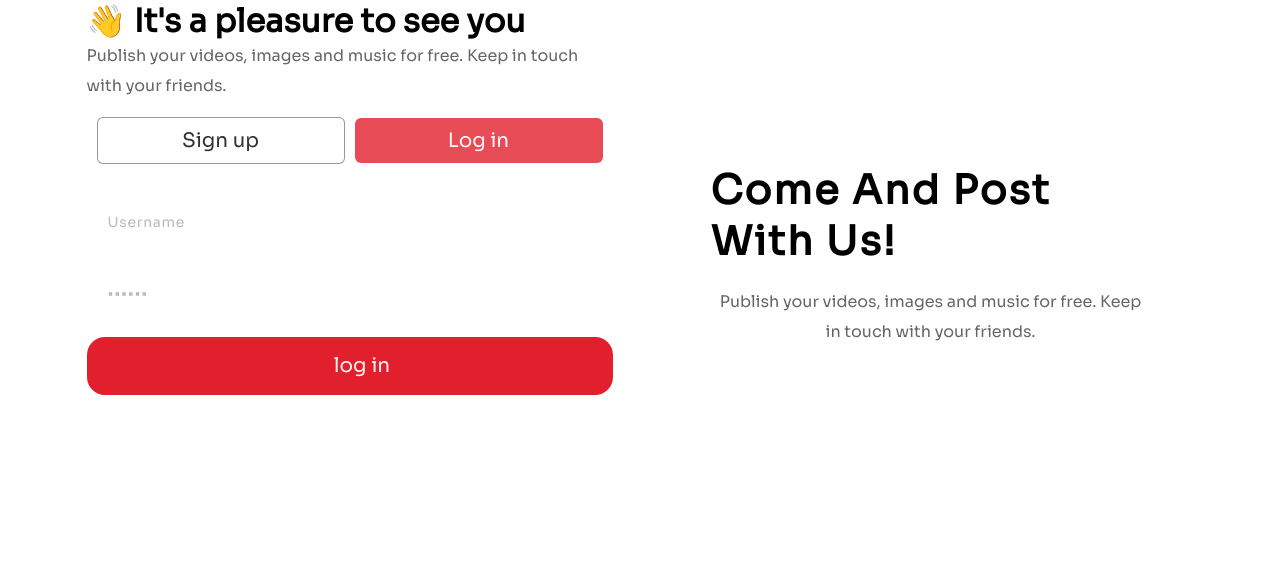
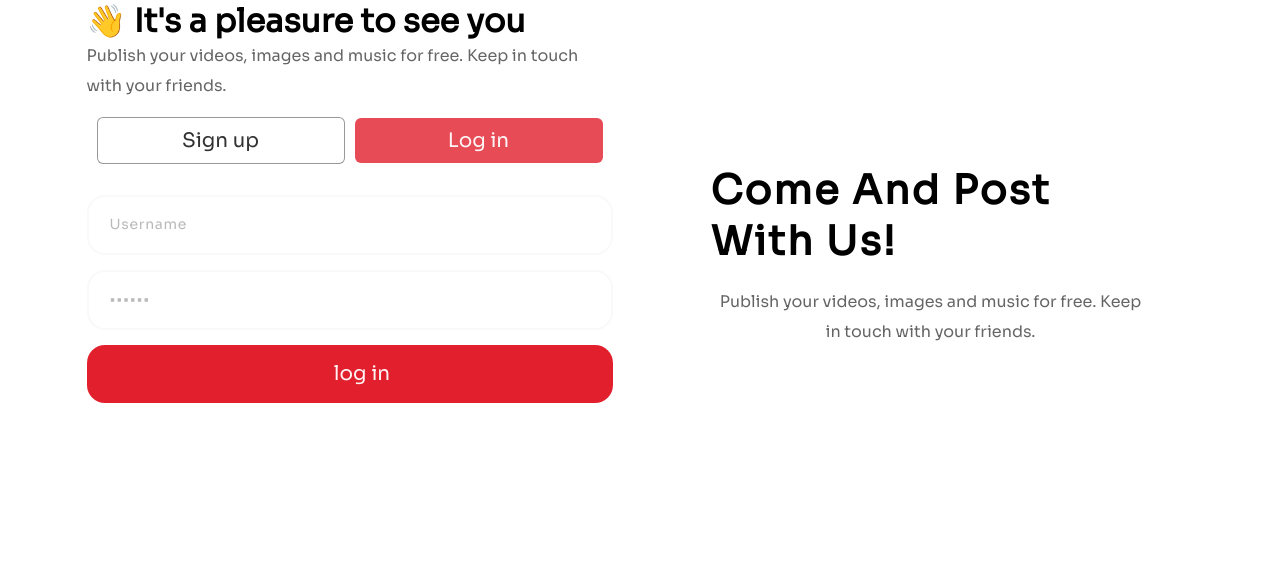
Before and after one commit to sendoverchat/app, a Flask app: page /app/login in a window 1280 px wide. Shown: the part 206-776 px from the top of the page. Run offline with Flask 3, Linux system fonts and the light colour scheme; parts of the project's set-up code (start-up, migrations or seed data) failed here and were passed over.

Commit message:
add status

```diff
--- a/static/css/pages/app/login.css
+++ b/static/css/pages/app/login.css
@@ -74,7 +74,7 @@ background: var(--background, #FFF);
 width: calc(100% - 458px);
 margin-top: 15px;
 border-radius: 18px;
-border: 2px solid var(--contai);
+border: 2px solid var(--container);
 
 height: calc(57px - 40px);
 padding: 19px 433px 20px 21px;
```
